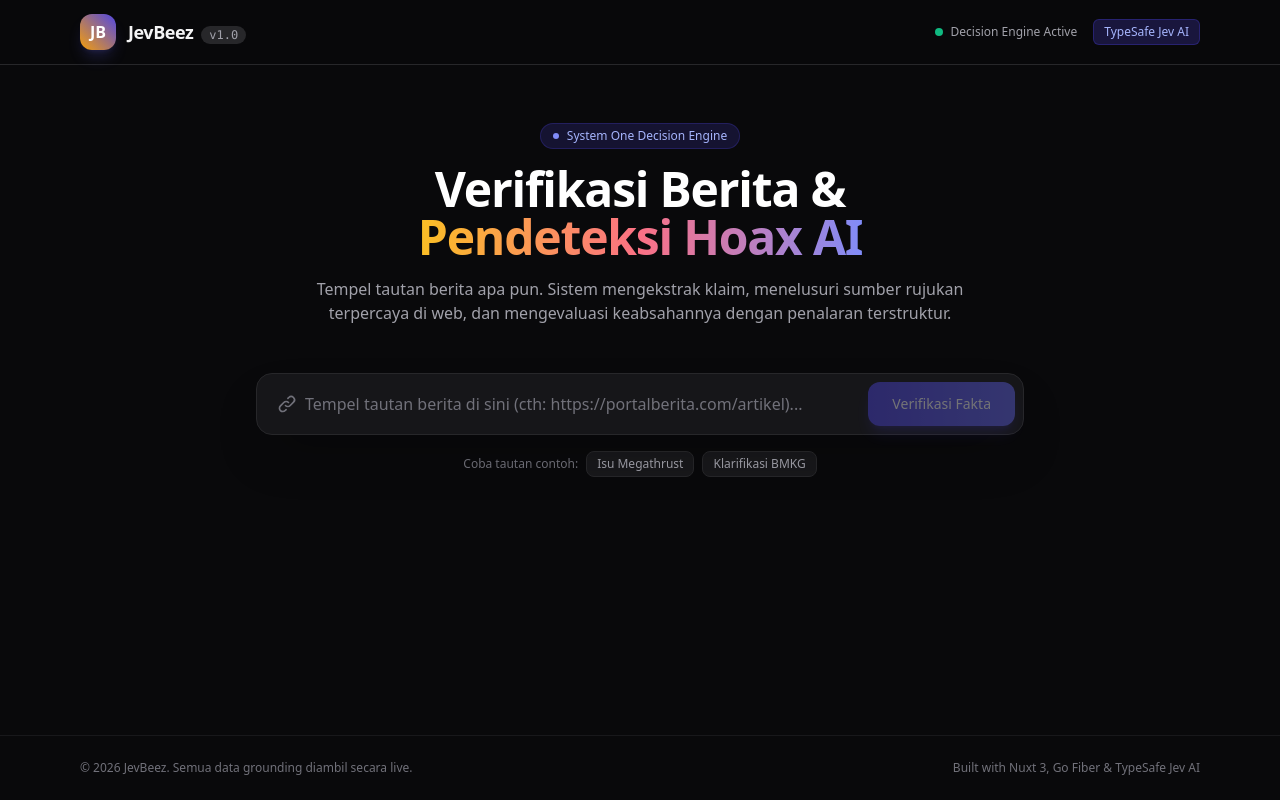
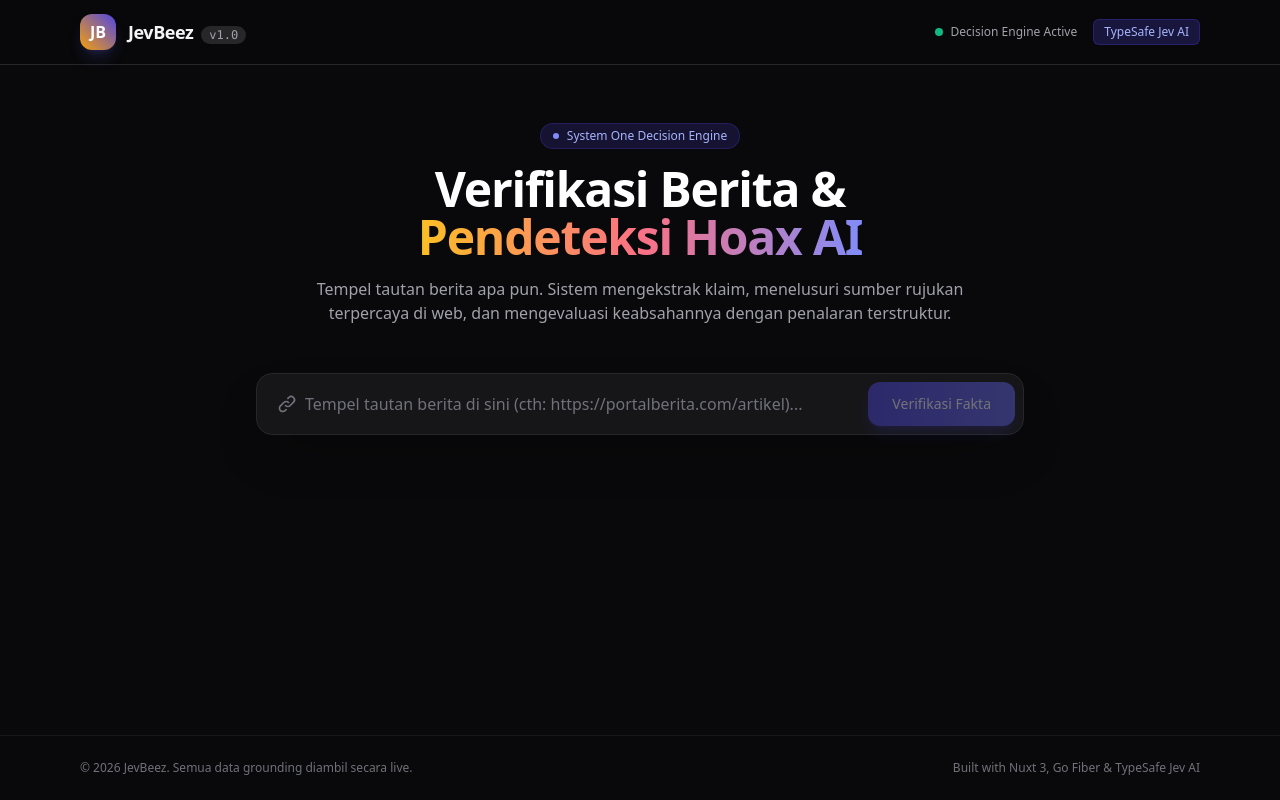
Before and after one commit to Scr34m1nG/JevBeez, a Nuxt app in the folder apps/web/: page / in a window 1280 px wide. Built offline with nearby package versions, Linux system fonts and the light colour scheme.

Commit message:
refactor(web): remove sample link buttons from url form

```diff
--- a/apps/web/components/UrlForm.vue
+++ b/apps/web/components/UrlForm.vue
@@ -33,24 +33,6 @@
       Proteksi Cooldown Aktif: Mohon tunggu {{ cooldownSeconds }} detik sebelum pengecekan berikutnya.
     </div>
 
-    <div class="mt-4 flex flex-wrap items-center justify-center gap-2 text-xs text-zinc-500">
-      <span>Coba tautan contoh:</span>
-      <button
-        type="button"
-        @click="fillExample('https://news.detik.com/berita/d-7647225/bmkg-klarifikasi-isu-gempa-megathrust')"
-        class="px-2.5 py-1 rounded-lg bg-zinc-900 border border-zinc-800 hover:border-zinc-700 text-zinc-400 hover:text-zinc-200 transition-colors"
-      >
-        Isu Megathrust
-      </button>
-      <button
-        type="button"
-        @click="fillExample('https://www.kompas.com/tren/read/2024/08/15/183000665/ramai-soal-potensi-gempa-megathrust-selat-sunda-dan-mentawai-ini-kata-bmkg')"
-        class="px-2.5 py-1 rounded-lg bg-zinc-900 border border-zinc-800 hover:border-zinc-700 text-zinc-400 hover:text-zinc-200 transition-colors"
-      >
-        Klarifikasi BMKG
-      </button>
-    </div>
-
     <div v-if="errorMessage" class="mt-3 p-3.5 rounded-xl bg-rose-950/40 border border-rose-900/50 text-rose-300 text-xs sm:text-sm flex items-start gap-2.5">
       <svg class="w-5 h-5 text-rose-400 shrink-0 mt-0.5" fill="none" stroke="currentColor" viewBox="0 0 24 24">
         <path stroke-linecap="round" stroke-linejoin="round" stroke-width="2" d="M12 9v2m0 4h.01m-6.938 4h13.856c1.54 0 2.502-1.667 1.732-3L13.732 4c-.77-1.333-2.694-1.333-3.464 0L3.34 16c-.77 1.333.192 3 1.732 3z" />
@@ -75,11 +57,6 @@ const emit = defineEmits<{
 
 const inputUrl = ref('')
 
-const fillExample = (url: string) => {
-  inputUrl.value = url
-  handleSubmit()
-}
-
 const handleSubmit = () => {
   if (inputUrl.value.trim() && !props.isLoading && props.cooldownSeconds === 0) {
     emit('submit', inputUrl.value.trim())
```
